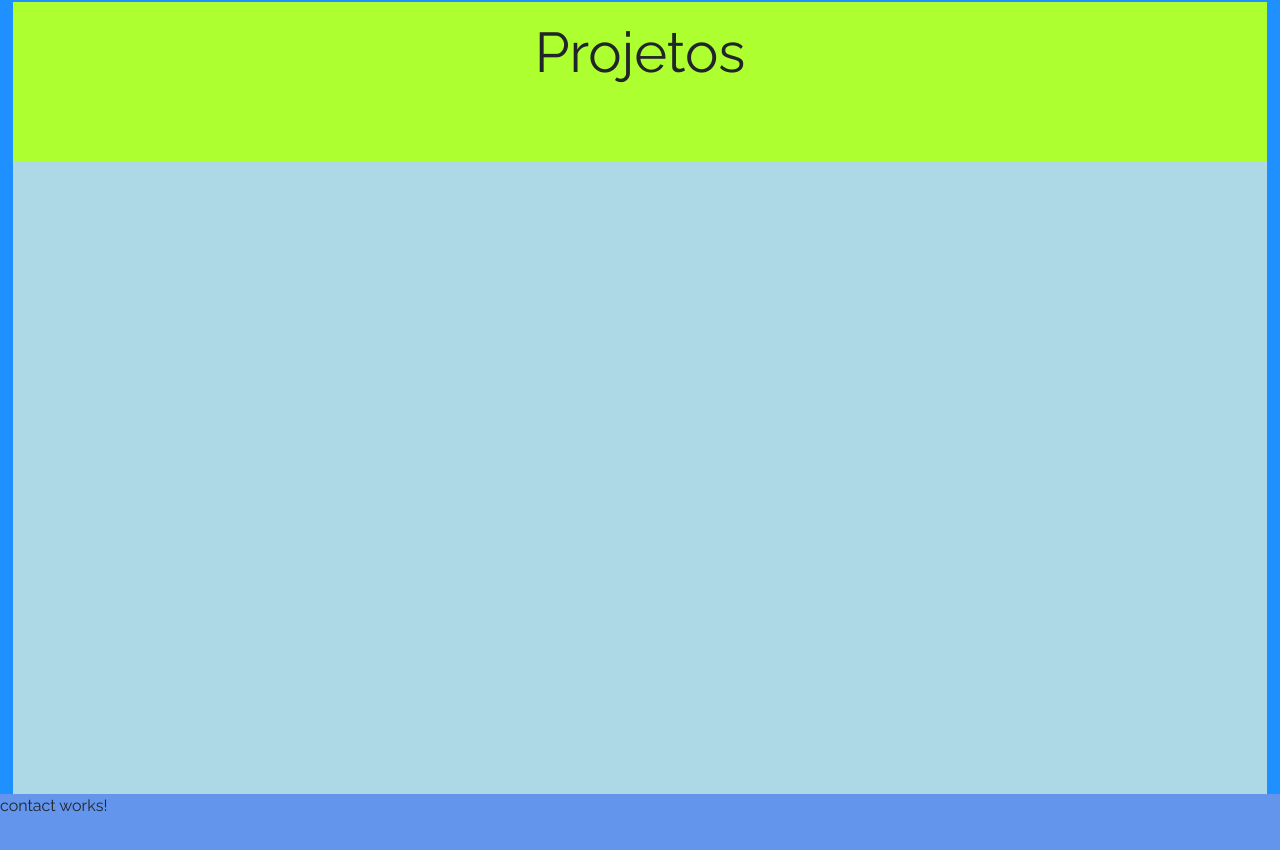
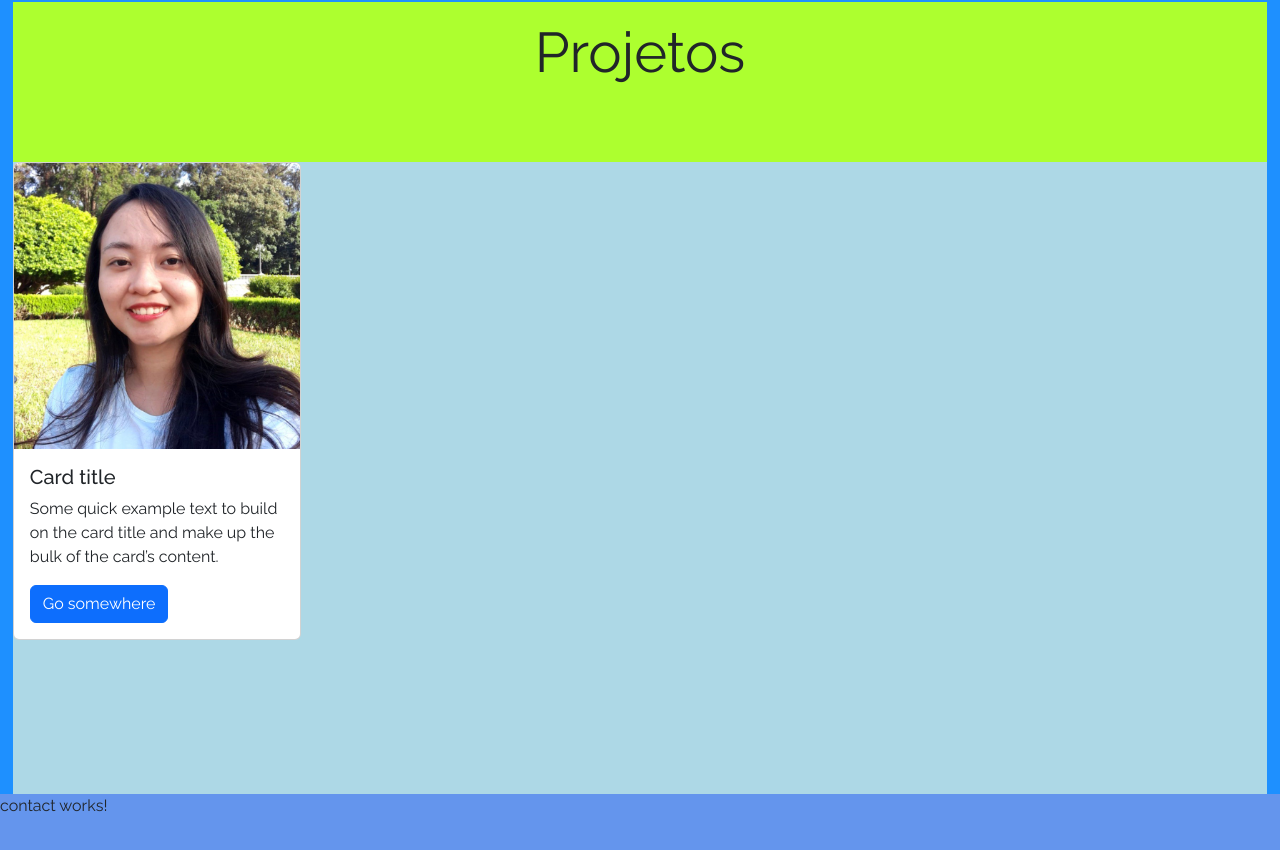
Before and after one commit to IngridOguro/Portfolio, an Angular app: page / in a window 1280 px wide. Shown: the part 1622-2472 px from the top of the page. Built offline with nearby package versions, Linux system fonts and the light colour scheme.

Commit message:
Utilizando componente card

```diff
--- a/src/app/components/bootstrap/card/card.html
+++ b/src/app/components/bootstrap/card/card.html
@@ -1 +1,8 @@
-<p>card works!</p>
+<div class="card" style="width: 18rem;">
+  <img src="assets/hero.jpeg" class="card-img-top" alt="...">
+  <div class="card-body">
+    <h5 class="card-title">Card title</h5>
+    <p class="card-text">Some quick example text to build on the card title and make up the bulk of the card’s content.</p>
+    <a href="#" class="btn btn-primary">Go somewhere</a>
+  </div>
+</div>
--- a/src/app/components/sections/projects/projects.html
+++ b/src/app/components/sections/projects/projects.html
@@ -3,6 +3,8 @@
     <p id="title">Projetos</p>
   </div>
   <div id="projects-section">
-    <div class="project-card"></div>
+    <div class="project-card">
+      <app-card></app-card>
+    </div>
   </div>
 </div>
--- a/src/app/components/sections/projects/projects.ts
+++ b/src/app/components/sections/projects/projects.ts
@@ -1,8 +1,9 @@
 import { Component } from '@angular/core';
+import { Card } from '../../bootstrap/card/card';
 
 @Component({
   selector: 'app-projects',
-  imports: [],
+  imports: [Card],
   templateUrl: './projects.html',
   styleUrl: './projects.css',
 })
```
